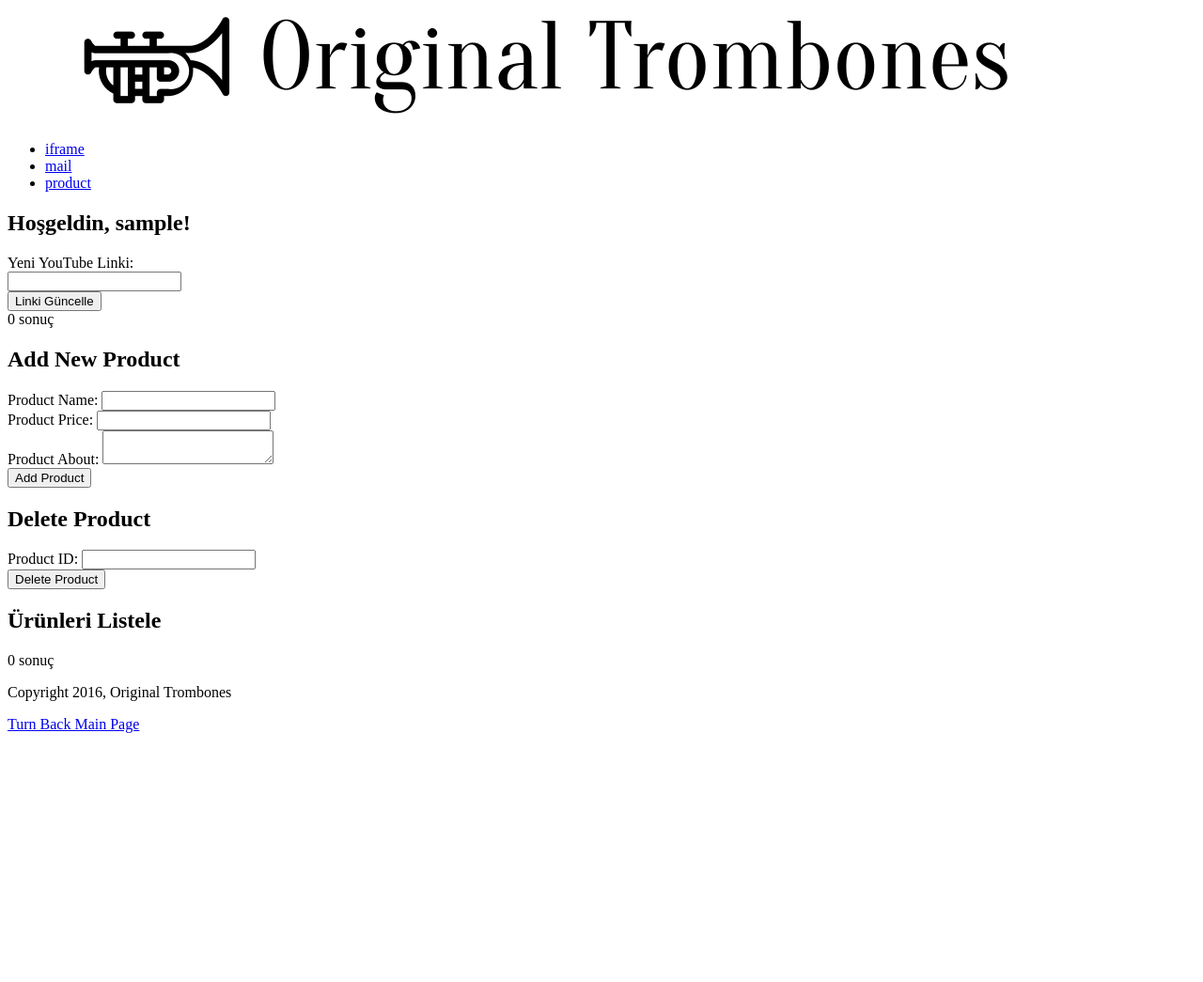
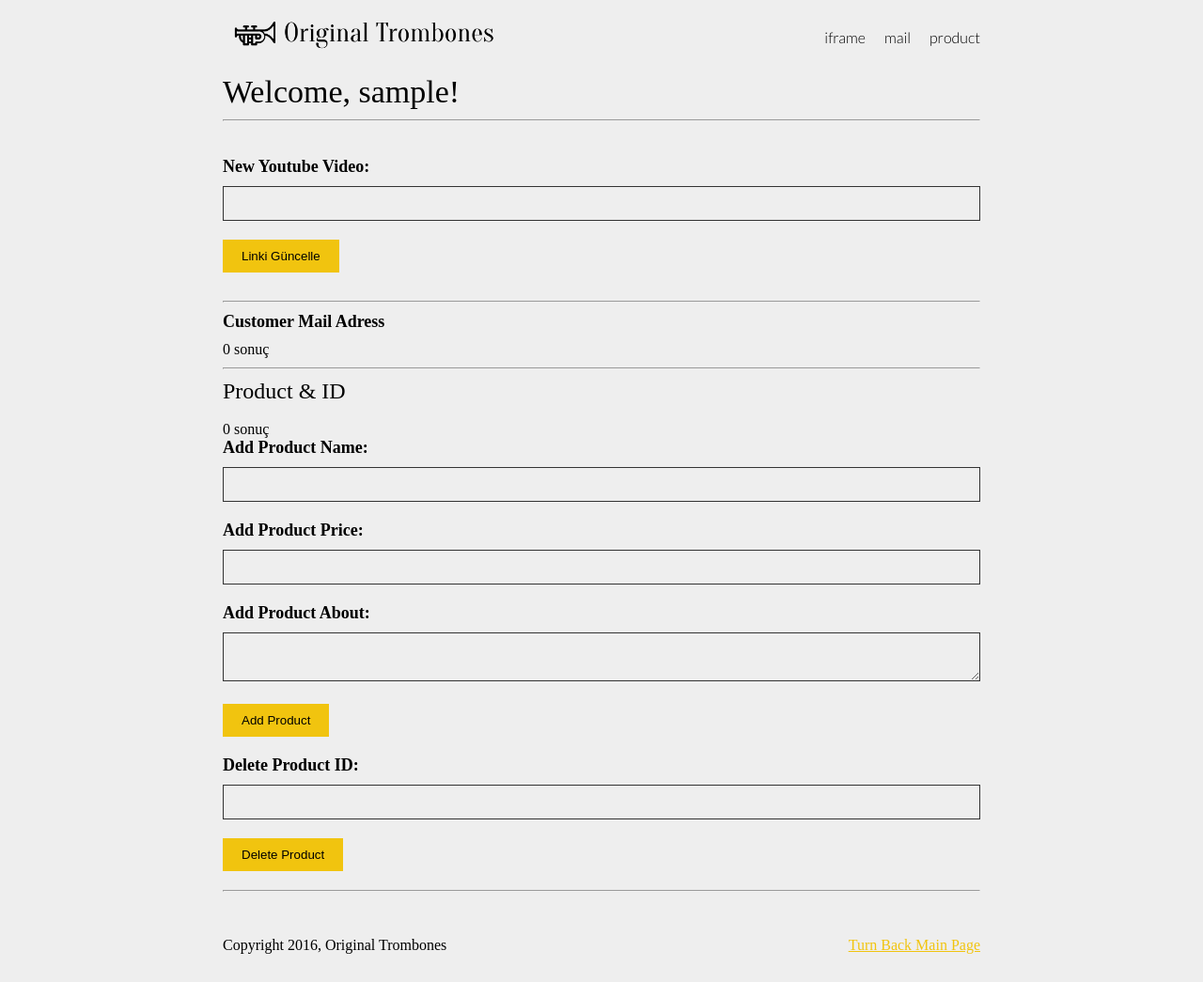
Before and after one commit to hakanyargici/php-cms-and-landing-page, a PHP site: page /Other/cms.php in a window 1280 px wide. Shown: the whole page at 94% size. Before the commit the page ends 780 px from the top, so only its background shows below. Run offline with PHP 8.4, Linux system fonts and the light colour scheme; the visitor is signed in with stand-in values (Sample User, id 1); data that the repository does not hold is empty.

Commit message:
cms.php dosyasına cms.css dosyası açılarak marka'nın tasarımı doğrultusunda uygun tasarım yapılarak güncellendi.

```diff
--- a/Other/cms.php
+++ b/Other/cms.php
@@ -4,8 +4,10 @@
     <meta charset="UTF-8">
     <meta name="viewport" content="width=device-width, initial-scale=1.0">
     <title>Admin Dashboard</title>
+	<link rel="stylesheet" type="text/css" href="../Style/cms.css">
     <link rel="preconnect" href="https://fonts.googleapis.com">
 	<link href="https://fonts.googleapis.com/css2?family=Lato:ital,wght@0,100;0,300;0,400;0,700;0,900;1,100;1,300;1,400;1,700;1,900&display=swap" rel="stylesheet">
+
 </head>
 <body>
     <header>
@@ -32,6 +34,7 @@
 	</header>
     <div class="main-content">
         <!--Kullanıcı Karşılama-->
+        <div class="user-welcome">
             <?php
                 session_start();
 
@@ -44,12 +47,15 @@
                 // Oturumdan kullanıcı adını al
                 $username = $_SESSION['username'];
             ?>
-        <h2>
-            Hoşgeldin,
+            <h2 class="user-info">
+                Welcome,
                 <?php
                     echo "$username";
                 ?>!
             </h2>
+        </div>
+        <hr>
+        <br>
         <!-- Youtube Linki Ekleme -->
         <div id="iframe-section" class="iframe">
             <?php
@@ -68,13 +74,15 @@
                 }
             ?>
             <form method="post" action="">
-                <label for="youtube_link">Yeni YouTube Linki:</label><br>
-                <input type="text" id="youtube_link" name="youtube_link"><br>
+                <label for="youtube_link">New Youtube Video:</label>
+                <input type="text" id="youtube_link" name="youtube_link">
                 <input type="submit" name="submit" value="Linki Güncelle">
             </form>
         </div>
+        <hr>
         <!-- Mail Listeleme -->
         <div id="mail-section" class="mail">
+            <label for="userMail">Customer Mail Adress</label>
             <?php
                 // Veritabanı bağlantısı
                 include_once("config.php");
@@ -98,8 +106,34 @@
                 }
             ?>
         </div>
+        <hr>
         <!-- Ürün Listesi Ekleme & Silme -->
         <div id="product-section" class="product">
+            <h2>Product & ID</h2>
+            <br>
+            <?php
+                // Veritabanı bağlantısı
+                include_once("config.php");
+
+                // SQL sorgusu
+                $sql = "SELECT productID, productName from ourProducts";
+                $result = $connectDb->query($sql);
+
+                // Verileri HTML tablosunda görüntüleme
+                if ($result->num_rows > 0) {
+                    echo "<table border='1'><tr><th>Product ID</th><th>Product Name</th></tr>";
+
+                    //Verileri satır satır yazdırma
+                    while($row = $result->fetch_assoc()) {
+                        echo "<tr><td>" . $row["productID"]. "</td><td>" . $row["productName"]. "</td></tr>";
+                    }
+                    echo "</table>";
+                } else {
+                    echo "0 sonuç";
+                }
+            ?>
+
+            <br>
             <?php
                 // Veritabanı bağlantısı
                 include_once("config.php");
@@ -136,51 +170,21 @@
                 }
             ?>
 
-            <h2>Add New Product</h2>
             <form method="post" action="">
-                <label for="productName">Product Name:</label>
+                <label for="productName">Add Product Name:</label>
                 <input type="text" id="productName" name="productName" required>
-                <br>
-                <label for="productPrice">Product Price:</label>
+                <label for="productPrice">Add Product Price:</label>
                 <input type="text" id="productPrice" name="productPrice" required>
-                <br>
-                <label for="productAbout">Product About:</label>
+                <label for="productAbout">Add Product About:</label>
                 <textarea id="productAbout" name="productAbout" required></textarea>
-                <br>
                 <input type="submit" name="addProduct" value="Add Product">
             </form>
-
-            <h2>Delete Product</h2>
             <form method="post" action="">
-                <label for="productID">Product ID:</label>
+                <label for="productID">Delete Product ID:</label>
                 <input type="text" id="productID" name="productID" required>
-                <br>
                 <input type="submit" name="deleteProduct" value="Delete Product">
             </form>
-
-            <h2>Ürünleri Listele</h2>
-            <?php
-                // Veritabanı bağlantısı
-                include_once("config.php");
-
-                // SQL sorgusu
-                $sql = "SELECT productID, productName from ourProducts";
-                $result = $connectDb->query($sql);
-
-                // Verileri HTML tablosunda görüntüleme
-                if ($result->num_rows > 0) {
-                    echo "<table border='1'><tr><th>Product ID</th><th>Product Name</th></tr>";
-
-                    //Verileri satır satır yazdırma
-                    while($row = $result->fetch_assoc()) {
-                        echo "<tr><td>" . $row["productID"]. "</td><td>" . $row["productName"]. "</td></tr>";
-                    }
-                    echo "</table>";
-                } else {
-                    echo "0 sonuç";
-                }
-            ?>
-
+            <hr><br>
         </div>
     </div>
     <footer id="copyright">
--- /dev/null
+++ b/Style/cms.css
@@ -0,0 +1,185 @@
+/* Global styles */
+*{
+    margin: 0;
+    padding: 0;
+    box-sizing: border-box;
+    background-color: #EEEEEE;
+    font-weight: 300;
+    scroll-behavior: smooth;
+}
+
+/* Header - Start */
+
+header{
+    min-height: 75px;
+    width: calc(70% - 30px);
+    margin: auto;
+}
+
+.navbar{
+    display: flex;
+    flex-direction: row;
+    justify-content: space-between;
+    position: sticky;
+    top: 0px;
+    background-color: #EEEEEE;
+    padding: 20px;
+}
+
+.scroll-target {
+    scroll-margin-top: 40px;
+}
+
+#banner img{
+    width: 300px;
+}
+
+.menu-elements{
+    font-family: 'Lato', sans-serif;
+    font-weight: bold;
+    display: flex;
+    float: left;
+    padding: 10px;
+}
+
+#list nav ul li{
+    list-style-type: none;
+    text-decoration: none;
+    color: black;
+    display: inline;
+}
+
+li a{
+    text-decoration: none;
+    color: black;
+}
+
+a:hover{
+    color: #f1c40f;
+    text-shadow: black;
+}
+/* Header - End */
+
+
+/* Main Section - Start */
+.main-content{
+    width: calc(70% - 30px);
+    margin: auto;
+    padding: 0 30px 0 30px;
+    display: flex;
+    flex-direction: column;
+    justify-content: center;
+    align-content: center;
+    gap: 10px;
+}
+/* Main Section - End */
+
+/* User Name - Start */
+.main-content .user-info {
+    font-size: 34px;
+}
+/* User Name - End */
+
+/* footer - Start */
+
+#copyright {
+    width: calc(70% - 30px);
+    margin: auto;
+    padding: 30px;
+}
+
+.footer-bar{
+    display: flex;
+    flex-direction: row;
+    justify-content: space-between;
+    align-content: center;
+}
+
+.footer-bar p{
+    text-align: center;
+}
+
+.footer-bar p a{
+    text-decoration:line ;
+    color:#f1c40f;
+}
+
+.footer-bar p a:hover{
+    color: black;
+}
+
+/* footer - End */
+
+/* Form styles - Start */
+form {
+    margin-bottom: 20px;
+}
+
+label {
+    display: block;
+    margin-bottom: 10px; /* Başlıklar arası boşluk */
+    font-weight: bold; /* Başlıkların kalın olması */
+    font-size: 18px;
+}
+
+input[type="text"],
+textarea {
+    width: 100%;
+    padding: 10px;
+    margin-bottom: 20px; /* Form elemanları arası boşluk */
+    border: 1px solid #333; /* Form çerçevesi rengi */
+    box-sizing: border-box; /* Kenarlık dahil olacak şekilde genişlik hesaplama */
+}
+
+input[type="submit"] {
+    padding: 10px 20px;
+    background-color: #f1c40f; /* Buton rengi */
+    color: black;
+    border: none;
+    cursor: pointer;
+}
+
+input[type="submit"]:hover {
+    background-color: #e2b607; /* Butonun hover rengi */
+}
+
+/* Table styles */
+table {
+    width: 100%;
+    border-collapse: collapse;
+    margin-bottom: 20px; /* Tablo ile sonraki eleman arası boşluk */
+}
+
+table th, table td {
+    border: 1px solid #333;
+    padding: 10px; /* Tablo içi boşluk artırıldı */
+    text-align: left;
+}
+
+table th {
+    background-color: #f2f2f2;
+    font-size: 16px;
+    font-weight: bold; /* Tablo başlıkları kalın yapıldı */
+}
+
+/* Responsive styles */
+@media screen and (max-width: 600px) {
+    .main-content {
+        width: 100%; /* Mobil cihazlarda tam genişlik */
+        padding: 0 15px; /* Kenar boşlukları */
+    }
+
+    .navbar {
+        flex-direction: column;
+        align-items: flex-start;
+    }
+
+    .navbar img {
+        margin-bottom: 10px;
+    }
+
+    .menu-elements {
+        display: block;
+        margin-bottom: 10px; /* Menü elemanları arası boşluk */
+    }
+}
```
Lines whose indentation alone changed are shown as unchanged.
